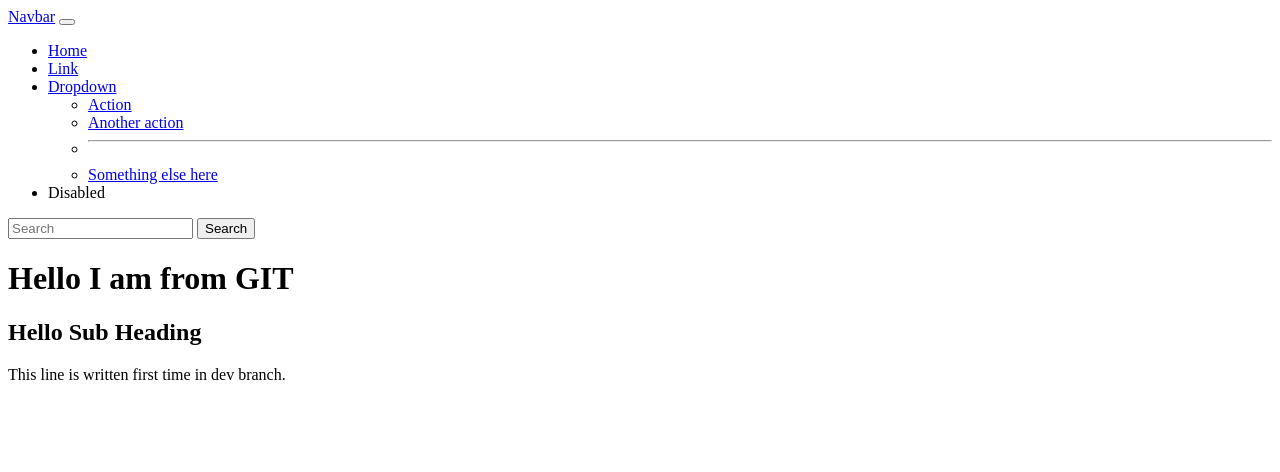
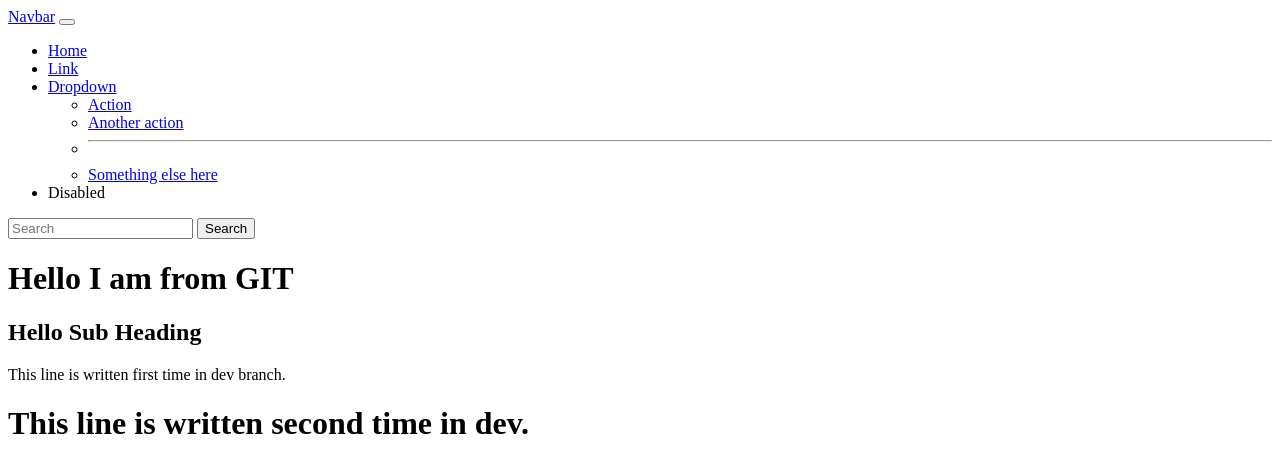
Before and after one commit to AliAptech2023/2208f_git, a plain HTML site: page views/index.html in a window 1280 px wide. Drawn offline with Linux system fonts and the light colour scheme.

Commit message:
One Line Added

```diff
--- a/views/index.html
+++ b/views/index.html
@@ -49,5 +49,12 @@
         This line is written first time in dev branch.
     </p>
 
+
+    <h1>
+      This line is written second time in dev.
+    </h1>
+
+
+
 </body>
 </html>
```
